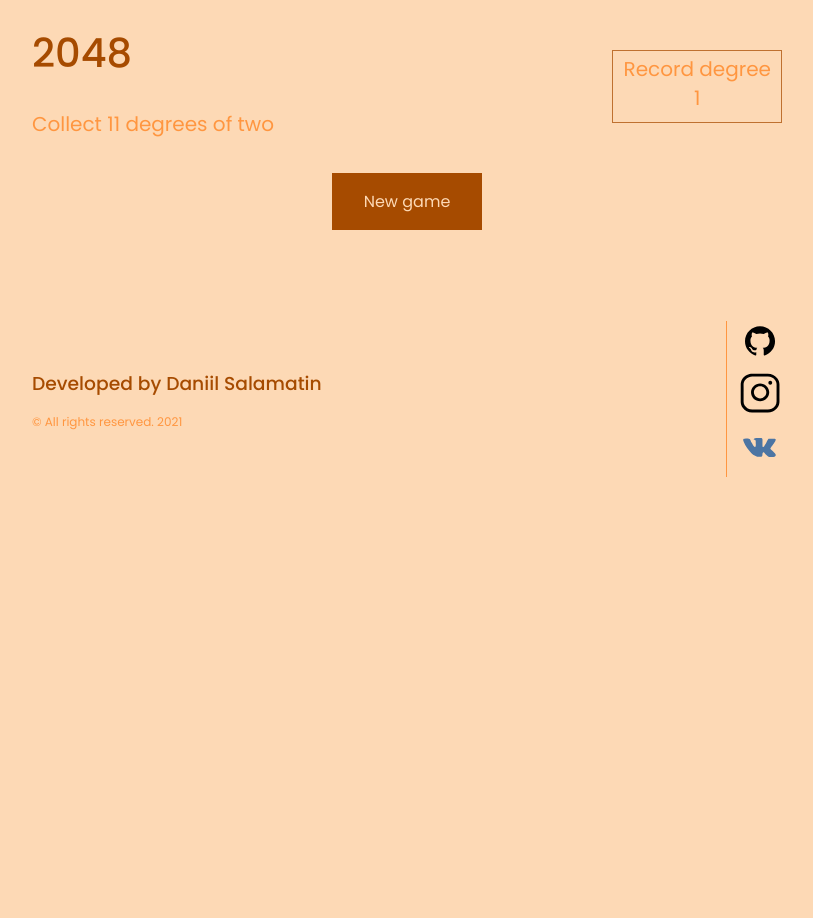
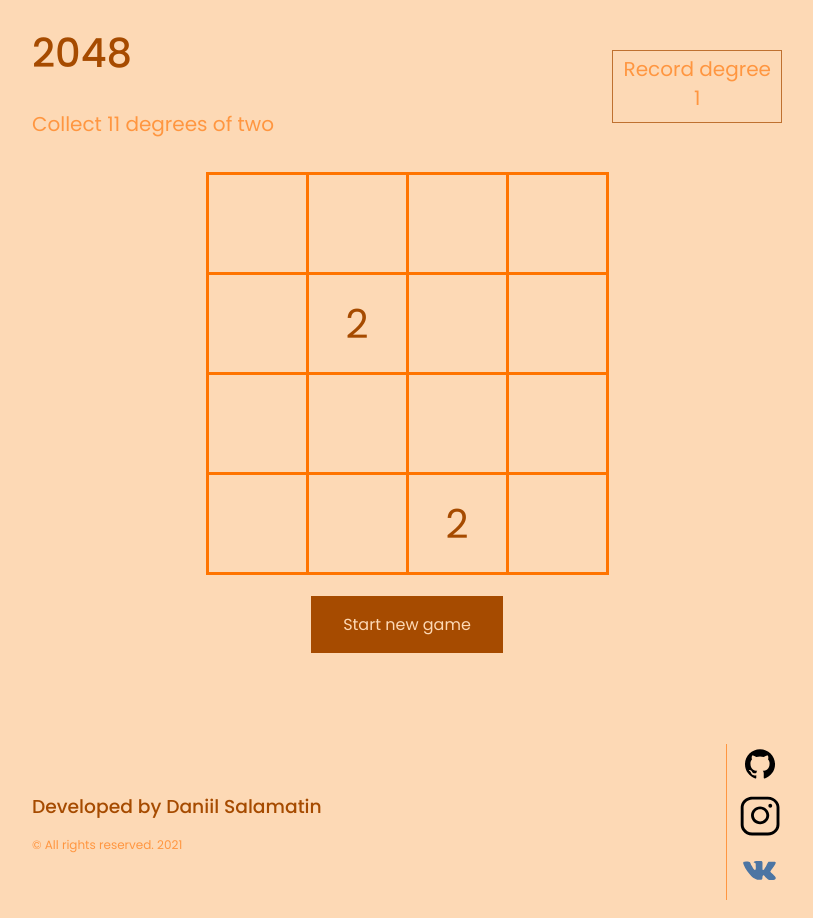
Before and after one commit to S21mon/game-2048, a website with bundled scripts: page index.html in a window 1280 px wide. Shown: the whole page, without its empty margins (233-1046 px from the left). Before the commit the page ends 800 px from the top, so only its background shows below. Built offline with nearby package versions, Linux system fonts and the light colour scheme.

Commit message:
Add a table and displaying the first values on it

```diff
--- a/index.html
+++ b/index.html
@@ -56,7 +56,7 @@
                     </tbody>
                 </table>-->
 
-                <button class="btn section-game__btn" data-functionality="start-game">New game</button>
+                <button class="btn section-game__btn" data-functionality="start-game">Start new game</button>
             </section>
         </div>
     </main>
--- a/js/config.js
+++ b/js/config.js
@@ -1,6 +1,12 @@
 const CONFIG = {
-    ROW_TABLE_QTY: 4,
-    COLUMN_TABLE_QTY: 4,
+    ROWS_TABLE_QTY: 4,
+    COLUMNS_TABLE_QTY: 4,
+    DROP_PERCENT_4_AT_FIRST: 0.1,
+    STARTED_VALUE: 2,
+    GAME_TABLE_CLASSES: ['game-table', 'section-game__game-table'],
+    GAME_TABLE_BODY_CLASSES: ['game-table__body', 'section-game__game-table-body'],
+    GAME_TABLE_ROW_CLASSES: ['game-table__row'],
+    GAME_TABLE_CELL_CLASSES: ['game-table__cell', 'section-game__game-table-cell'],
 };
 
 export default CONFIG;
--- /dev/null
+++ b/js/eventsHandler.js
@@ -0,0 +1,9 @@
+export default class EventsHandler {
+    static addHandler(element, event, callback) {
+        element.addEventListener(`${event}`, callback);
+    }
+
+    static removeHandler(element, event, callback) {
+        element.removeEventListener(`${event}`, callback);
+    }
+}
--- a/js/game.js
+++ b/js/game.js
@@ -3,9 +3,17 @@ export default class Game {
         this.isActive = false;
     }
 
+    get isActive(){
+        return this._isActive;
+    }
+
+    set isActive(state) {
+        this._isActive = state;
+    }
+
     startGame() {
         console.log('game started');
-        this.isActive = !this.isActive;
+        this._isActive = !this.isActive;
     }
 
     finishGame() {
--- /dev/null
+++ b/js/generatorValues.js
@@ -0,0 +1,35 @@
+import CONFIG from './config.js';
+
+export default class GeneratorValues {
+    constructor() {
+        this.numbers = [];
+    }
+
+    get numbers() {
+        return this._numbers;
+    }
+
+    set numbers(value) {
+        this._numbers = value;
+    }
+
+    generateValue(cellsValues) {
+        return !cellsValues ? this.numbers.push(CONFIG.STARTED_VALUE) : this._generateStartedValues();
+    }
+
+    _generateStartedValues() {
+        const probability = Math.random();
+        this.numbers.push(probability <= CONFIG.DROP_PERCENT_4_AT_FIRST ?
+            CONFIG.STARTED_VALUE ** CONFIG.STARTED_VALUE : CONFIG.STARTED_VALUE);
+        this.numbers.push(CONFIG.STARTED_VALUE);
+        return this.numbers;
+    }
+
+    generateRandomNumber(min, max) {
+        return Math.floor(Math.random() * (max - min + 1)) + min;
+    }
+
+    removeNumbers() {
+        this.numbers.length = 0;
+    }
+}
--- a/js/main.js
+++ b/js/main.js
@@ -1,20 +1,11 @@
 import Table from './table.js';
 import Game from './game.js';
 import CONFIG from './config.js';
+import EventsHandler from './eventsHandler.js';
 
 const startGameButton = document.querySelector('[data-functionality="start-game"]');
+const game = new Game();
+const table = new Table(CONFIG.ROWS_TABLE_QTY, CONFIG.COLUMNS_TABLE_QTY);
 
-startGameButton.addEventListener('click', function(event) {
-   if (game.isActive) {
-      game.finishGame();
-   }
-   game.startGame();
-});
-
-window.addEventListener('load', function(event) {
-   table.initTable();
-})
-
-const game = new Game();
-
-const table = new Table(CONFIG.ROW_TABLE_QTY, CONFIG.COLUMN_TABLE_QTY, 'FDSFSFD');
+EventsHandler.addHandler(startGameButton, 'click', game.startGame);
+EventsHandler.addHandler(window, 'load', table.initTable.bind(table));
--- a/js/table.js
+++ b/js/table.js
@@ -1,22 +1,107 @@
+import EventsHandler from './eventsHandler.js';
+import CONFIG from './config.js';
+import GeneratorValues from './generatorValues.js';
+
 export default class Table {
-    constructor(rowsQty, cellsQty, startedValues) {
-        this.numbers = startedValues;
+    constructor(rowsQty, columnsQty) {
+        this.generatorValues = new GeneratorValues();
+        this.cellsValues = new Map();
         this.rowsQty = rowsQty;
-        this.cellsQty = cellsQty;
+        this.columnsQty = columnsQty;
+    }
+
+    get table() {
+        return this._table;
+    }
+
+    set table(value) {
+        this._table = value;
+    }
+
+    get rowsQty() {
+        return this._rowsQty;
+    }
+
+    set rowsQty(value) {
+        this._rowsQty = value;
+    }
+
+    get columnsQty() {
+        return this._columnsQty;
+    }
+
+    set columnsQty(value) {
+        this._columnsQty = value;
+    }
+
+    get cells() {
+        return this._cells;
+    }
+
+    set cells(value) {
+        this._cells = value;
     }
 
     initTable() {
-        this._createTable();
+        this.table = this._createTable();
+        this.cells = this.table.querySelectorAll('td');
 
+        this._setValueInCells(this.generatorValues.generateValue(this.cellsValues));
+        this._displayNumbers();
 
-
+        EventsHandler.addHandler(this.table, 'keydown', this._changeTable);
     }
 
     _createTable() {
+        const table = document.createElement('table');
+        const tableBody = document.createElement('tbody');
 
+        table.classList.add(...CONFIG.GAME_TABLE_CLASSES);
+        tableBody.classList.add(...CONFIG.GAME_TABLE_BODY_CLASSES);
+
+        for (let i = 0; i < this.rowsQty; i++) {
+            const row = document.createElement('tr');
+            row.classList.add(...CONFIG.GAME_TABLE_ROW_CLASSES);
+
+            for (let i = 0; i < this.columnsQty; i++) {
+                const cell = document.createElement('td');
+                cell.classList.add(...CONFIG.GAME_TABLE_CELL_CLASSES);
+                row.append(cell)
+                tableBody.append(row);
+            }
+        }
+
+        table.append(tableBody);
+        document.querySelector('.section-game').prepend(table);
+
+        return table;
+    }
+
+    _setValueInCells(numbers) {
+        numbers.forEach(number => {
+            let index;
+            do {
+                index = this.generatorValues.generateRandomNumber(0, this.cells.length - 1);
+            }
+            while (this.cellsValues.has(index))
+            this.cellsValues.set(index, number);
+        })
+        this.generatorValues.removeNumbers();
     }
 
     _sumValues() {
 
     }
+
+    _displayNumbers() {
+        Array.from(this.cells).map((cell, index) => {
+            if (this.cellsValues.has(index)) {
+                cell.textContent = this.cellsValues.get(index);
+            }
+        })
+    }
+
+    _changeTable(){
+        console.log('table is updated');
+    }
 };
--- a/scss/abstracts/_variables.scss
+++ b/scss/abstracts/_variables.scss
@@ -17,7 +17,8 @@ $paragraph-font-size: 20px;
 $paragraph-font-weight: $font-weight-regular;
 $paragraph-line-height: 16px;
 
-$cell-font-size: 20px;
+$cell-font-size: 40px;
+$cell-font-size-sm: 20px;
 $cell-font-weight: $font-weight-regular;
 $cell-line-height: 10px;
 
--- a/scss/components/_table.scss
+++ b/scss/components/_table.scss
@@ -8,5 +8,9 @@
                   $brown-color);
 
     border: 3px solid $dark-amber-color;
+
+    @include media-query(phone-md) {
+      font-size: $cell-font-size-sm;
+    }
   }
 }
--- a/scss/pages/_home.scss
+++ b/scss/pages/_home.scss
@@ -17,14 +17,17 @@
   }
 
   &__game-table-cell {
-    padding: 40px;
+    height: 100px;
+    width: 100px;
 
     @include media-query(phone-md) {
-      padding: 30px;
+      height: 70px;
+      width: 70px;
     }
 
     @include media-query(phone-sm) {
-      padding: 20px;
+      height: 50px;
+      width: 50px;
     }
   }
 
```
Also changed, not shown: dist/style.css.
